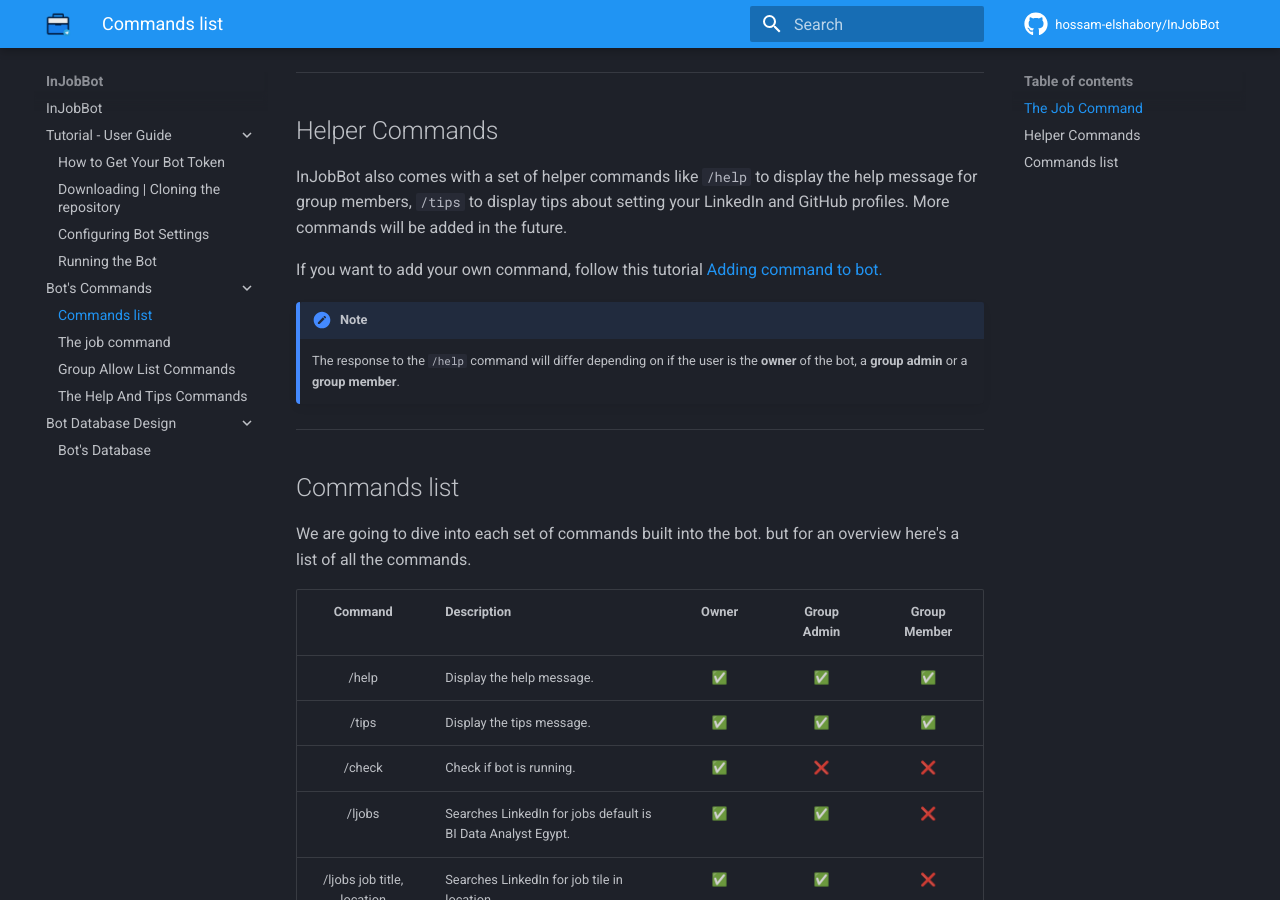
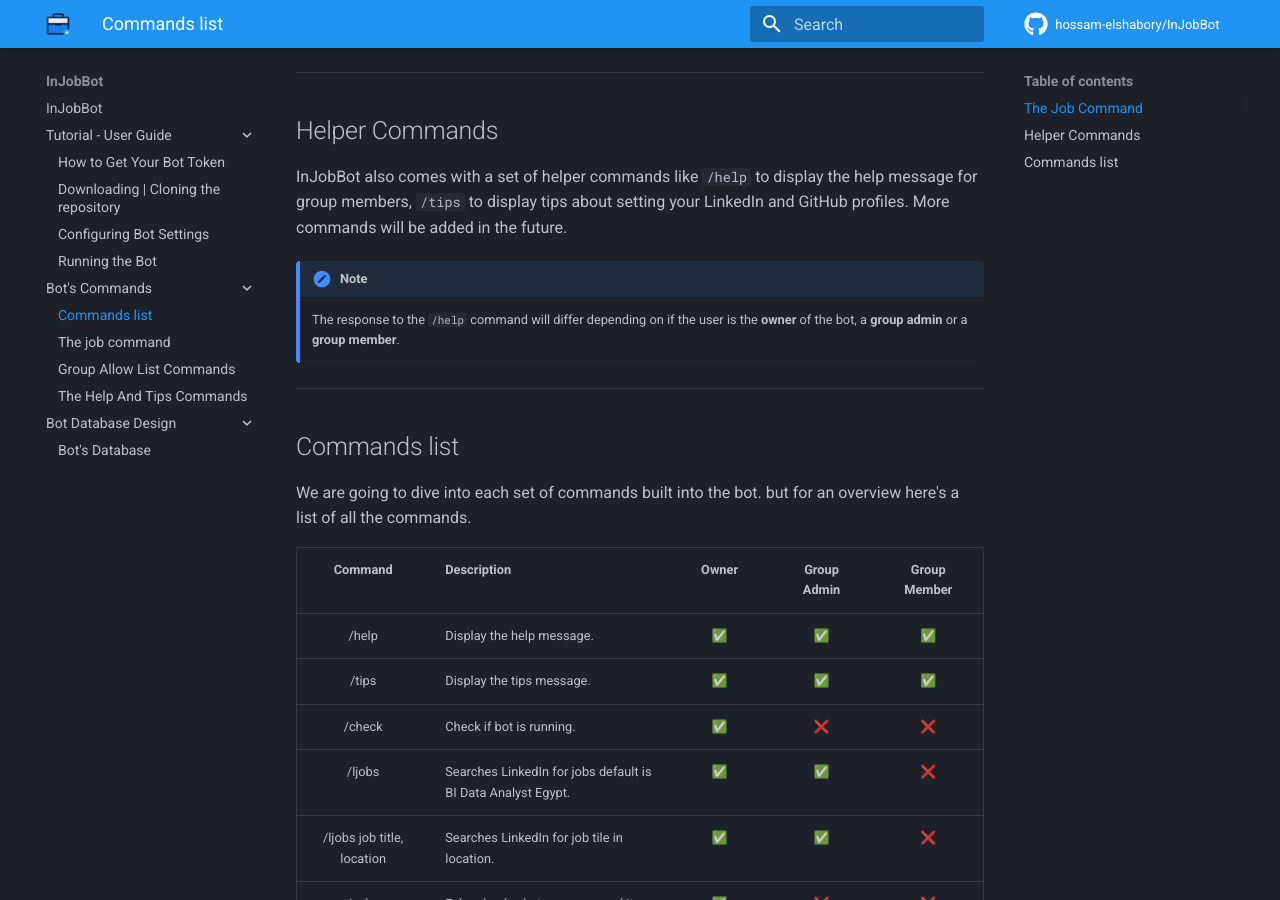
Before and after one commit to hossam-elshabory/InJobBot, an MkDocs documentation site: the page built from docs/02_Bot_Commands/01_commands.md, in a window 1280 px wide and 900 px high, scrolled down 389 px. Built offline with MkDocs 1.6.1 and Material for MkDocs 9.7.7, drawn with Linux system fonts in a browser that asks for light colours; comment, search, counter and statistics services are not loaded; the version menu is left out.

Commit message:
Removed the 'Create your own command' section in the docs

```diff
--- a/docs/02_Bot_Commands/01_commands.md
+++ b/docs/02_Bot_Commands/01_commands.md
@@ -15,8 +15,6 @@
 ## Helper Commands
 
 InJobBot also comes with a set of helper commands like `/help` to display the help message for group members, `/tips` to display tips about setting your LinkedIn and GitHub profiles. More commands will be added in the future.
-
-If you want to add your own command, follow this tutorial [Adding command to bot.]()
 
 !!! Note
     The response to the `/help` command will differ depending on if the user is the **owner** of the bot, a **group admin** or a **group member**.
```
